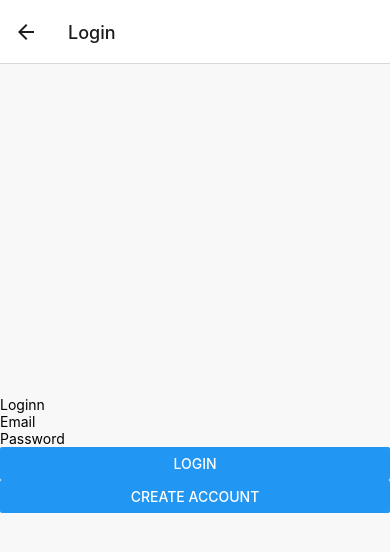
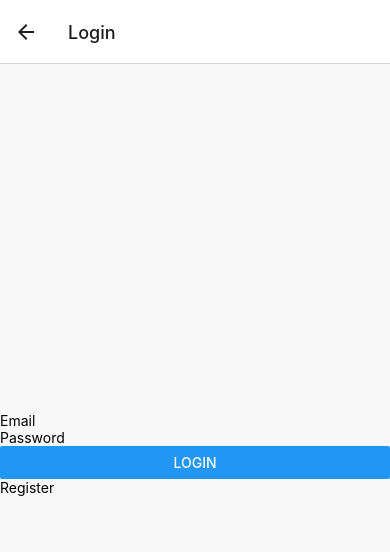
Before and after one commit to LucasPetruci/BooksBooks, a React Native app: screen /Login in a window 390 px wide. Shown: the top 552 px of the page. Built offline with nearby package versions, Linux system fonts and the light colour scheme; no server answers.

Commit message:
fix: route for login_register

```diff
--- a/src/pages/LoginScreen.tsx
+++ b/src/pages/LoginScreen.tsx
@@ -6,6 +6,7 @@ import {
   TextInput,
   ActivityIndicator,
   Button,
+  Pressable,
 } from "react-native";
 import React, { useState } from "react";
 import { auth } from "../firebase/Firebase-config";
@@ -13,12 +14,14 @@ import {
   createUserWithEmailAndPassword,
   signInWithEmailAndPassword,
 } from "firebase/auth";
+import { useNavigation } from "@react-navigation/native";
 
 export function Login() {
   const [email, setEmail] = useState("");
   const [password, setPassword] = useState("");
   const [loading, setLoading] = useState(false);
   const authen = auth;
+  const navigation = useNavigation();
 
   const signIn = async () => {
     setLoading(true);
@@ -28,6 +31,7 @@ export function Login() {
         email,
         password
       );
+      navigation.navigate("Foryou");
       console.log(response);
     } catch (error) {
       console.log(error);
@@ -37,27 +41,8 @@ export function Login() {
     }
   };
 
-  const signUp = async () => {
-    setLoading(true);
-    try {
-      const response = await createUserWithEmailAndPassword(
-        authen,
-        email,
-        password
-      );
-      console.log(response);
-      alert("check email");
-    } catch (error: any) {
-      console.log(error);
-      alert("" + error.message);
-    } finally {
-      setLoading(false);
-    }
-  };
-
   return (
     <SafeAreaView style={styles.container}>
-      <Text>Loginn</Text>
       <TextInput
         value={email}
         style={styles.input}
@@ -79,7 +64,14 @@ export function Login() {
       ) : (
         <>
           <Button title="Login" onPress={() => signIn()}></Button>
-          <Button title="Create account" onPress={() => signUp()}></Button>
+          <Pressable
+            onPress={() =>
+              //resolver essa merda
+              navigation.navigate("Login_Register", { screen: "Register" })
+            }
+          >
+            <Text>Register</Text>
+          </Pressable>
         </>
       )}
     </SafeAreaView>
```
